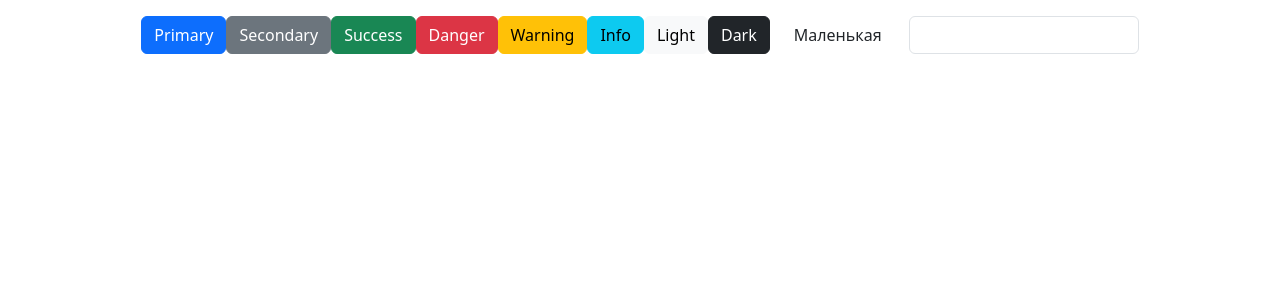
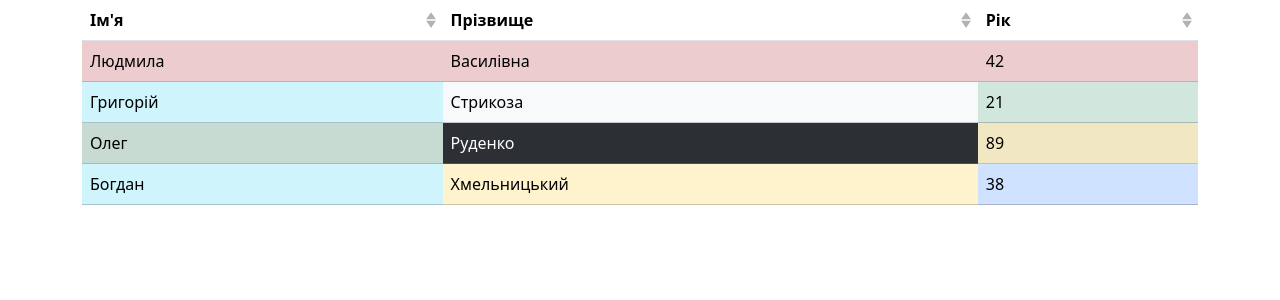
Before and after one commit to DenVlas1/VueJSCourse, a Vue app: page / in a window 1280 px wide. Shown: the top 300 px of the page. Built offline with nearby package versions, Linux system fonts and the light colour scheme.

Commit message:
Виконане завдання

```diff
--- a/babel.config.js
+++ b/babel.config.js
@@ -1,5 +1,3 @@
 module.exports = {
-  presets: [
-    '@vue/cli-plugin-babel/preset'
-  ]
-}
+  presets: ["@vue/cli-plugin-babel/preset"],
+};
--- a/public/index.html
+++ b/public/index.html
@@ -1,15 +1,19 @@
 <!DOCTYPE html>
 <html lang="">
   <head>
-    <meta charset="utf-8">
-    <meta http-equiv="X-UA-Compatible" content="IE=edge">
-    <meta name="viewport" content="width=device-width,initial-scale=1.0">
-    <link rel="icon" href="<%= BASE_URL %>favicon.ico">
+    <meta charset="utf-8" />
+    <meta http-equiv="X-UA-Compatible" content="IE=edge" />
+    <meta name="viewport" content="width=device-width,initial-scale=1.0" />
+    <link rel="icon" href="<%= BASE_URL %>favicon.ico" />
     <title><%= htmlWebpackPlugin.options.title %></title>
   </head>
   <body>
     <noscript>
-      <strong>We're sorry but <%= htmlWebpackPlugin.options.title %> doesn't work properly without JavaScript enabled. Please enable it to continue.</strong>
+      <strong
+        >We're sorry but <%= htmlWebpackPlugin.options.title %> doesn't work
+        properly without JavaScript enabled. Please enable it to
+        continue.</strong
+      >
     </noscript>
     <div id="app"></div>
     <!-- built files will be auto injected -->
--- a/src/App.vue
+++ b/src/App.vue
@@ -1,24 +1,17 @@
 <!-- src/App.vue -->
 <template>
-  <b-container  >
-    <b-row class="my-3  justify-content-md-center"  >
-      <b-col cols="auto"  >
-        <b-button variant="primary">Primary</b-button>
-        <b-button variant="secondary">Secondary</b-button>
-        <b-button variant="success">Success</b-button>
-        <b-button variant="danger">Danger</b-button>
-        <b-button variant="warning">Warning</b-button>
-        <b-button variant="info">Info</b-button>
-        <b-button variant="light">Light</b-button>
-        <b-button variant="dark">Dark</b-button>
-      </b-col>
-      <b-col cols="auto"  >
-        <b-form-group label="Маленькая"
-                      label-for="input-1"
-                      label-cols-sm="4"
-                      class=" d-inline-flex">
-          <b-form-input  id="input-1"></b-form-input>
-        </b-form-group>
+  <b-container>
+    <b-row>
+      <b-col cols="12">
+        <b-table
+          striped
+          hover
+          :items="items"
+          :fields="fields"
+          label-sort-asc=""
+          label-sort-desc=""
+          label-sort-clear=""
+        ></b-table>
       </b-col>
     </b-row>
   </b-container>
@@ -26,7 +19,52 @@
 
 <script>
 export default {
-  name: "App",
-  components: {},
+  data() {
+    return {
+      fields: [
+        { key: "first_name", label: "Ім'я", sortable: true },
+        { key: "last_name", label: "Прізвище", sortable: true },
+        { key: "age", label: "Рік", sortable: true }
+      ],
+      items: [
+        {
+          age: 42,
+          first_name: "Людмила",
+          last_name: "Василівна",
+          _rowVariant: "danger",
+        },
+        {
+          age: 21,
+          first_name: "Григорій",
+          last_name: "Стрикоза",
+          _cellVariants: {
+            age: "success",
+            first_name: "info",
+            last_name: "light",
+          },
+        },
+        {
+          age: 89,
+          first_name: "Олег",
+          last_name: "Руденко",
+          _cellVariants: {
+            age: "warning",
+            first_name: "success",
+            last_name: "dark",
+          },
+        },
+        {
+          age: 38,
+          first_name: "Богдан",
+          last_name: "Хмельницький",
+          _cellVariants: {
+            age: "primary",
+            first_name: "info",
+            last_name: "warning",
+          },
+        },
+      ],
+    };
+  },
 };
 </script>
--- a/src/main.js
+++ b/src/main.js
@@ -2,7 +2,10 @@ import Vue from "vue";
 import App from "./App.vue";
 import "bootstrap/dist/css/bootstrap.css";
 import "bootstrap/dist/js/bootstrap";
-import BootstrapVue from "bootstrap-vue";
+import "bootstrap-vue/dist/bootstrap-vue.css";
+import { BootstrapVue, IconsPlugin } from "bootstrap-vue";
+Vue.use(BootstrapVue);
+Vue.use(IconsPlugin);
 
 Vue.config.productionTip = false;
 Vue.use(BootstrapVue);
--- a/vue.config.js
+++ b/vue.config.js
@@ -1,4 +1,4 @@
-const { defineConfig } = require('@vue/cli-service')
+const { defineConfig } = require("@vue/cli-service");
 module.exports = defineConfig({
-  transpileDependencies: true
-})
+  transpileDependencies: true,
+});
```
Also changed, not shown: jsconfig.json (+2 -9 lines), src/components/HelloWorld.vue (deleted, +0 -114 lines), src/components/OptionsExample.vue (deleted, +0 -38 lines), src/components/VBindDirective.vue (deleted, +0 -17 lines), 1 other file (tests, documents, lock files or other folders).
